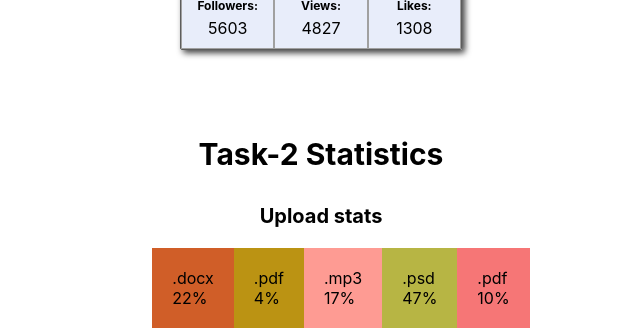
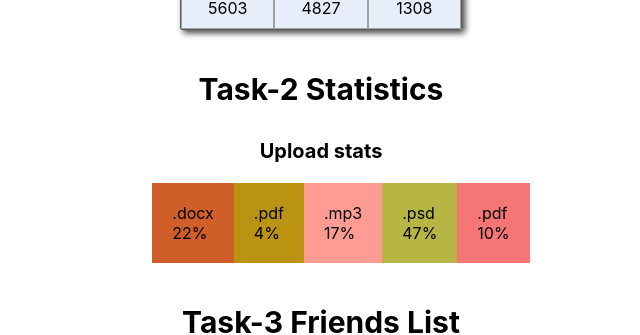
Before and after one commit to Ye2212/goit-react-hw-01-components, a React (Create React App) app: page / in a window 1280 px wide. Shown: the part 502-837 px from the top of the page, without its empty margins (319-959 px from the left). Built offline with nearby package versions, Linux system fonts and the light colour scheme.

Commit message:
Update Section.module.css

```diff
--- a/src/components/section/Section.module.css
+++ b/src/components/section/Section.module.css
@@ -1,7 +1,8 @@
 .section {
-  /* margin-bottom: 50px; */
-  /* border: solid 1px black; */
-  padding: 20px 0 40px;
+  /* max-width: 1170px; */
+  margin-left: auto;
+  margin-right: auto;
+  margin-bottom: 40px;
 }
 .title {
   font-size: 30px;
```
